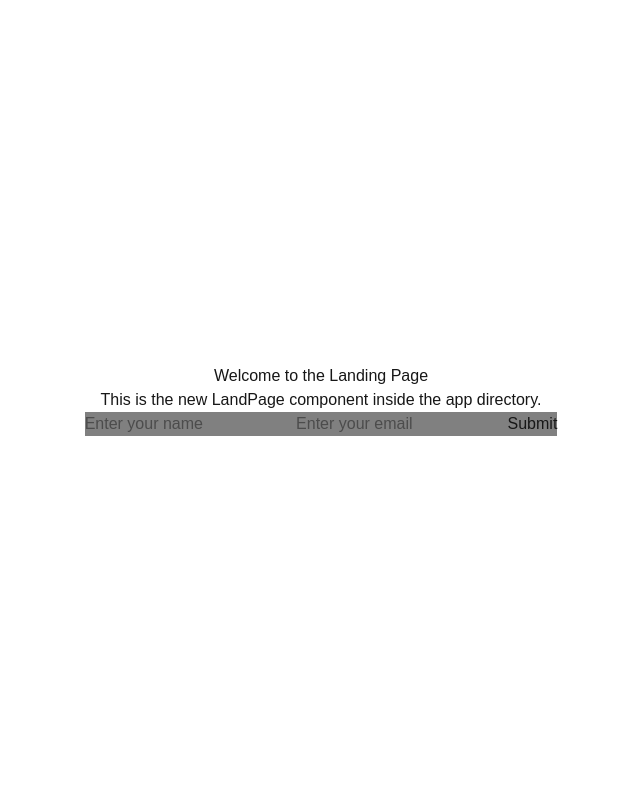
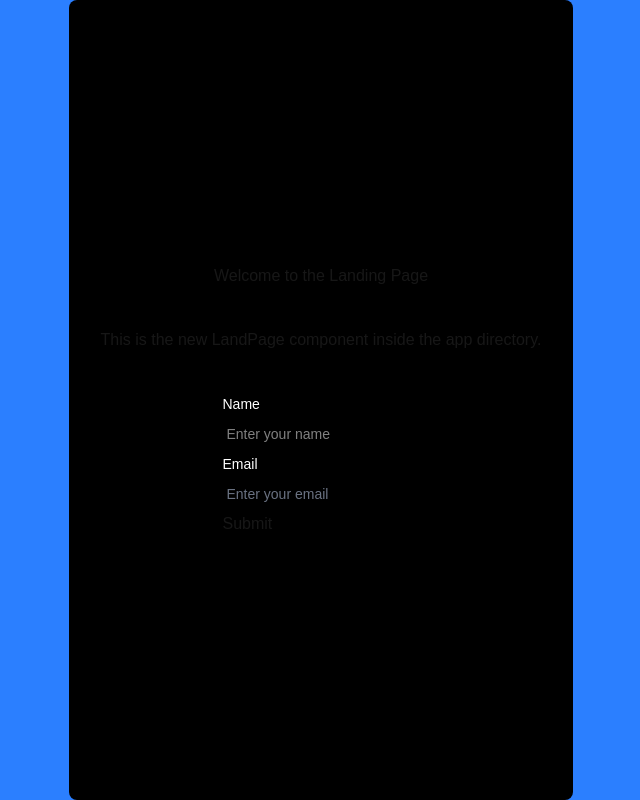
Before and after one commit to AradBestman/leads, a Next.js app: page /landPage in a window 1280 px wide. Shown: the whole page, without its empty margins (319-959 px from the left). Built offline with nearby package versions, Linux system fonts and the light colour scheme.

Commit message:
Starting to Style LandPage Component

```diff
--- a/package.json
+++ b/package.json
@@ -9,6 +9,7 @@
     "lint": "eslint"
   },
   "dependencies": {
+    "axios": "^1.13.6",
     "next": "16.2.1",
     "react": "19.2.4",
     "react-dom": "19.2.4"
--- a/src/app/components/LandingPage.tsx
+++ b/src/app/components/LandingPage.tsx
@@ -1,40 +1,42 @@
 "use client";
 import React, { useState } from "react";
+import axios from "axios";
 const LandingPage = () => {
   const [name, setName] = useState("");
   const [email, setEmail] = useState("");
-  const containerStyle = {
-    display: "flex",
-    alignItems: "center",
-    justifyContent: "center",
-    minHeight: "100vh",
-  };
   const contentStyle = { textAlign: "center" };
-  const handleSubmit = (e) => {
+  const handleSubmit = async (e) => {
     e.preventDefault();
+    const { data } = await axios.post(
+      "https://n8n.juniorsrv.online/webhook-test/9d185431-7bbd-4119-bdaa-f9c2b28d2c17",
+      { name, email },
+    );
     console.log(name, "This is the Name:name");
     console.log(email, "email");
   };
   return (
-    <div style={containerStyle}>
-      {" "}
-      <div style={contentStyle}>
+    <div className="bg-blue-500 flex justify-center min-h-screen">
+      <div className="bg-black flex flex-col items-center justify-center p-8 rounded-lg gap-10">
         {" "}
         <h1>Welcome to the Landing Page</h1>{" "}
         <p>This is the new LandPage component inside the app directory.</p>{" "}
-        <form
-          onSubmit={handleSubmit}
-          style={{ backgroundColor: "gray" }}
-          action=""
-        >
+        <form onSubmit={handleSubmit} action="">
           {" "}
+          <label for="username" class="block text-sm/6 font-medium text-white">
+            Name
+          </label>
           <input
+            className="block min-w-0 grow bg-transparent py-1.5 pr-3 pl-1 text-base text-white placeholder:text-white-500 focus:outline-none sm:text-sm/6"
             value={name}
             onChange={(e) => setName(e.target.value)}
             type="text"
             placeholder="Enter your name"
           />{" "}
+          <label for="email" class="block text-sm/6 font-medium text-white">
+            Email
+          </label>
           <input
+            className="block min-w-0 grow bg-transparent py-1.5 pr-3 pl-1 text-base text-white placeholder:text-gray-500 focus:outline-none sm:text-sm/6"
             value={email}
             onChange={(e) => setEmail(e.target.value)}
             type="email"
--- a/src/app/landPage/page.tsx
+++ b/src/app/landPage/page.tsx
@@ -5,3 +5,7 @@ const LandPage = () => {
 };
 
 export default LandPage;
+
+//TO DO//
+
+//1.
```
Also changed, not shown: 1 other file (tests, documents, lock files or other folders).
